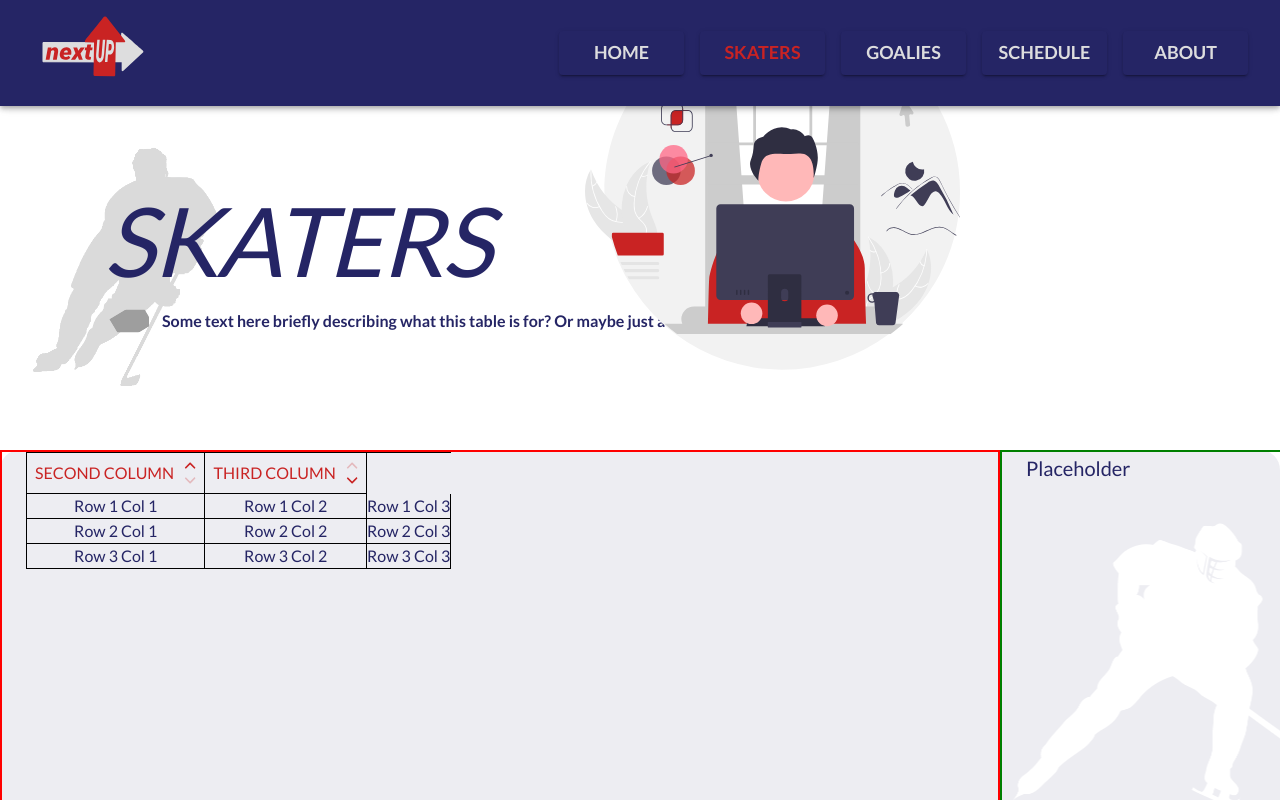
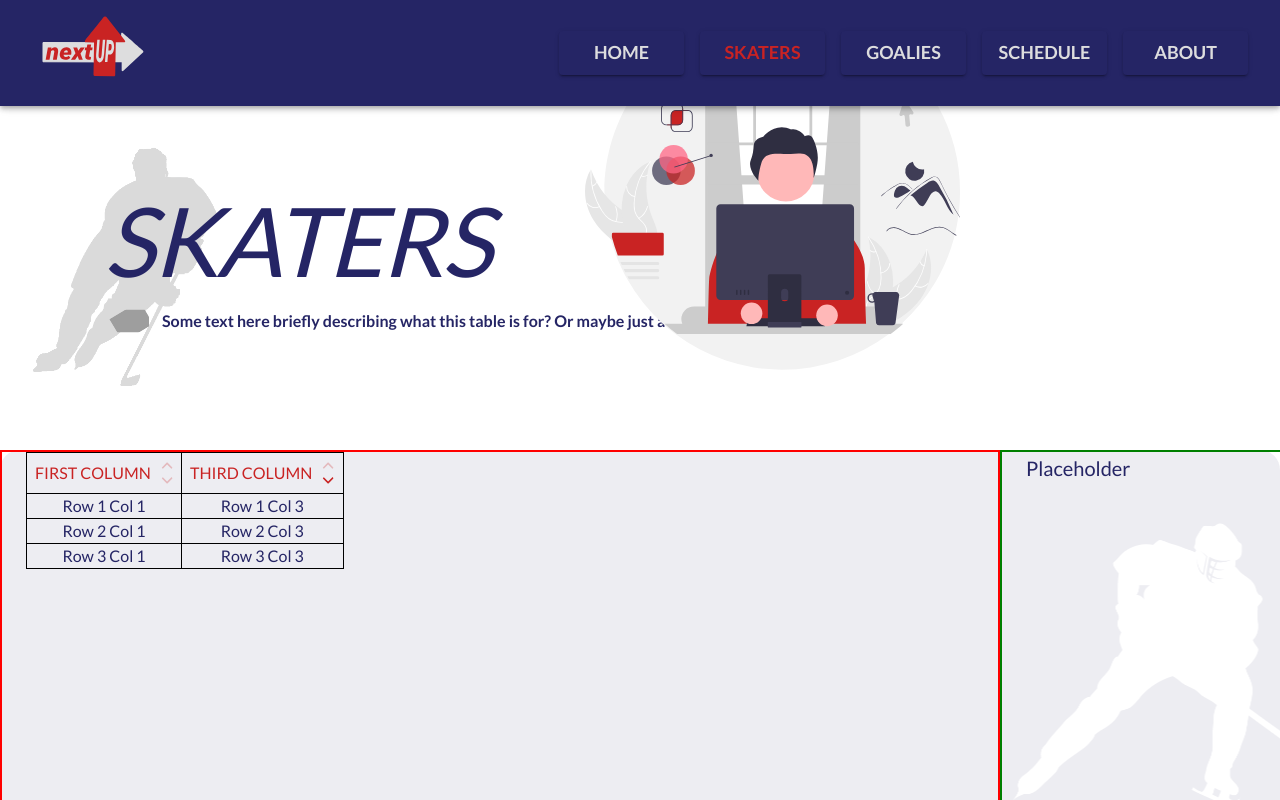
Before and after one commit to apreynolds1989/nextUP, a React (Create React App) app: page /nextUP/skaters in a window 1280 px wide. Shown: the top 800 px of the page. Built offline with nearby package versions, Linux system fonts and the light colour scheme; grey boxes are pictures that could not be loaded.

Commit message:
Added column hiding feature

```diff
--- a/src/components/customComponents/DoubleSortTable.jsx
+++ b/src/components/customComponents/DoubleSortTable.jsx
@@ -10,6 +10,7 @@ export const DoubleSortTable = ({
     headerTextColor = 'black',
     headerArrowColor = 'black',
     dataTextColor = 'black',
+    colsToHide = [],
 }) => {
     return (
         <Box
@@ -22,12 +23,14 @@ export const DoubleSortTable = ({
             <DoubleSortTableHeader
                 borderColor={borderColor}
                 columnConfig={columnConfig}
+                colsToHide={colsToHide}
                 headerTextColor={headerTextColor}
                 headerArrowColor={headerArrowColor}
             />
             <DoubleSortTableRows
                 borderColor={borderColor}
                 rowConfig={rowConfig}
+                colsToHide={colsToHide}
                 dataTextColor={dataTextColor}
             />
         </Box>
@@ -36,6 +39,7 @@ export const DoubleSortTable = ({
 
 const DoubleSortTableHeader = ({
     columnConfig,
+    colsToHide,
     borderColor,
     headerTextColor,
     headerArrowColor,
@@ -49,9 +53,11 @@ const DoubleSortTableHeader = ({
             {columnConfig.map((column, index) => (
                 <ColumnHeaderText
                     {...column}
+                    colsToHide={colsToHide}
                     borderColor={borderColor}
                     headerTextColor={headerTextColor}
                     headerArrowColor={headerArrowColor}
+                    colNum={index}
                     key={`column${index}`}
                 />
             ))}
@@ -62,7 +68,9 @@ const DoubleSortTableHeader = ({
 const ColumnHeaderText = ({
     columnName,
     initialSort = 'none',
-    columnDisplay = 'table-cell',
+    columnNumber,
+    colNum,
+    colsToHide,
     borderColor,
     headerTextColor,
     headerArrowColor,
@@ -78,10 +86,13 @@ const ColumnHeaderText = ({
         }
     };
 
+    const colDisplay = colsToHide.includes(colNum) ? 'none' : 'table-cell';
+
     return (
         <Box
+            className={`column${columnNumber}`}
             sx={{
-                display: columnDisplay,
+                display: colDisplay,
                 borderRight: `1px solid ${borderColor}`,
                 borderBottom: `1px solid ${borderColor}`,
             }}
@@ -138,7 +149,12 @@ const ColumnHeaderText = ({
     );
 };
 
-const DoubleSortTableRows = ({ rowConfig, borderColor, dataTextColor }) => {
+const DoubleSortTableRows = ({
+    rowConfig,
+    colsToHide,
+    borderColor,
+    dataTextColor,
+}) => {
     return rowConfig.map((rows, index) => (
         <Box
             sx={{
@@ -150,8 +166,10 @@ const DoubleSortTableRows = ({ rowConfig, borderColor, dataTextColor }) => {
             {rows.map((row, index) => (
                 <RowData
                     {...row}
+                    colsToHide={colsToHide}
                     borderColor={borderColor}
                     dataTextColor={dataTextColor}
+                    colNum={index}
                     key={`column${index}`}
                 />
             ))}
@@ -159,11 +177,21 @@ const DoubleSortTableRows = ({ rowConfig, borderColor, dataTextColor }) => {
     ));
 };
 
-const RowData = ({ data, borderColor, dataTextColor }) => {
+const RowData = ({
+    data,
+    columnNumber,
+    colsToHide,
+    colNum,
+    borderColor,
+    dataTextColor,
+}) => {
+    const colDisplay = colsToHide.includes(colNum) ? 'none' : 'table-cell';
+
     return (
         <Box
+            className={`column${columnNumber}`}
             sx={{
-                display: 'table-cell',
+                display: colDisplay,
                 borderRight: `1px solid ${borderColor}`,
                 borderBottom: `1px solid ${borderColor}`,
             }}
--- a/src/pages/Skaters.jsx
+++ b/src/pages/Skaters.jsx
@@ -11,15 +11,27 @@ import { Typography } from '@mui/material';
 import { DoubleSortTable } from '../components/customComponents/DoubleSortTable';
 
 const headerColumns = [
-    { columnName: 'First Column', initialSort: 'none', columnDisplay: 'none' },
-    { columnName: 'Second Column', initialSort: 'asc' },
-    { columnName: 'Third Column', initialSort: 'desc' },
+    { columnName: 'First Column', initialSort: 'none', columnNumber: 1 },
+    { columnName: 'Second Column', initialSort: 'asc', columnNumber: 2 },
+    { columnName: 'Third Column', initialSort: 'desc', columnNumber: 3 },
 ];
 
 const rowData = [
-    [{ data: 'Row 1 Col 1' }, { data: 'Row 1 Col 2' }, { data: 'Row 1 Col 3' }],
-    [{ data: 'Row 2 Col 1' }, { data: 'Row 2 Col 2' }, { data: 'Row 2 Col 3' }],
-    [{ data: 'Row 3 Col 1' }, { data: 'Row 3 Col 2' }, { data: 'Row 3 Col 3' }],
+    [
+        { data: 'Row 1 Col 1', columnNumber: 1 },
+        { data: 'Row 1 Col 2', columnNumber: 2 },
+        { data: 'Row 1 Col 3', columnNumber: 3 },
+    ],
+    [
+        { data: 'Row 2 Col 1', columnNumber: 1 },
+        { data: 'Row 2 Col 2', columnNumber: 2 },
+        { data: 'Row 2 Col 3', columnNumber: 3 },
+    ],
+    [
+        { data: 'Row 3 Col 1', columnNumber: 1 },
+        { data: 'Row 3 Col 2', columnNumber: 2 },
+        { data: 'Row 3 Col 3', columnNumber: 3 },
+    ],
 ];
 
 export const Skaters = () => {
@@ -47,6 +59,7 @@ export const Skaters = () => {
                         headerTextColor={palette.gtRed}
                         headerArrowColor={palette.gtRed}
                         dataTextColor={palette.gtBlue}
+                        colsToHide={[1]}
                     />
                 </Container>
                 <Container sx={playersSx.skatersPopContainer}>
```
